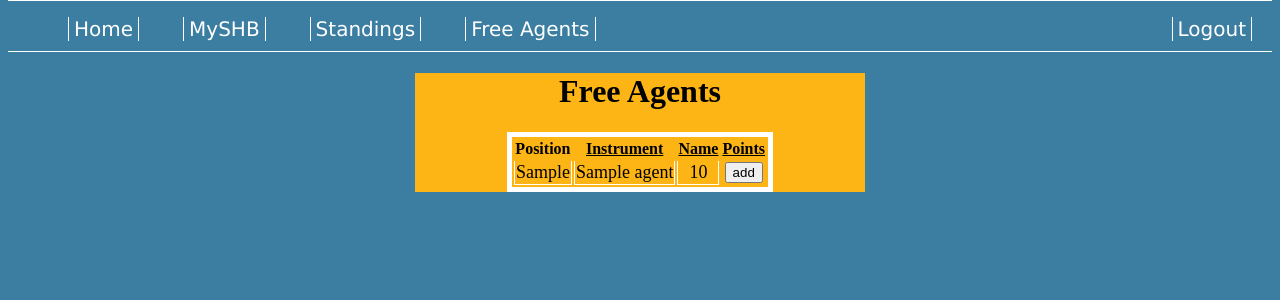
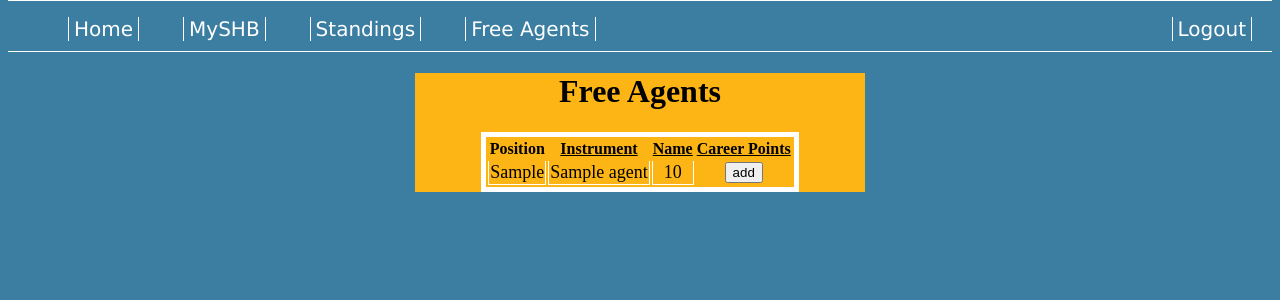
Before and after one commit to jtechols/newfl, a Django app: template shb/templates/shb/freeagents.html in a window 1280 px wide. Shown: the part 109-409 px from the top of the page. Run offline with Django 3.2, Linux system fonts and the light colour scheme; the template is opened without the code that fills it: most values are stand-ins (such as "Sample title", 1, 10 or a date in 2020).

Commit message:
career points free agent list

```diff
--- a/shb/models.py
+++ b/shb/models.py
@@ -89,6 +89,7 @@ class Oldmen(models.Model):
 		self.save()
 		## Stores current point total in team total and then resets newman points to 0 ##
 		for n in self.newman_set.all():
+			n.career_points += n.points
 			n.points = 0
 			n.save()
 		## Sets completed SHB's to inactive and upcoming SHB's to active ##
--- a/shb/templates/shb/freeagents.html
+++ b/shb/templates/shb/freeagents.html
@@ -32,7 +32,7 @@
 					<th>Position</th>
 					<th><a class="fa-sort" href="/shb/freeagents/newman_instrument">Instrument</a></th>
 					<th><a class="fa-sort" href="/shb/freeagents/newman_name">Name</a></th>
-					<th><a class="fa-sort" href="/shb/freeagents/points">Points</th>
+					<th><a class="fa-sort" href="/shb/freeagents/points">Career Points</th>
 				</tr>
 				{% for agent in free_agents %}
 					<tr>
@@ -49,7 +49,7 @@
 						{% endif %}
 						<td class="fa-list">{{ agent.newman_instrument }}</td>
 						<td class="fa-list"><a href="/shb/newman/{{agent.id}}">{{ agent.newman_name }}</a></td>
-						<td class="fa-list">{{ agent.points }}</td>
+						<td class="fa-list">{{ agent.career_points }}</td>
 						{% if not person.locked %}
 							<form method="post" action="/shb/add/{{agent.id}}/">
 								<td><input type="submit" value="add"/></td>
```
